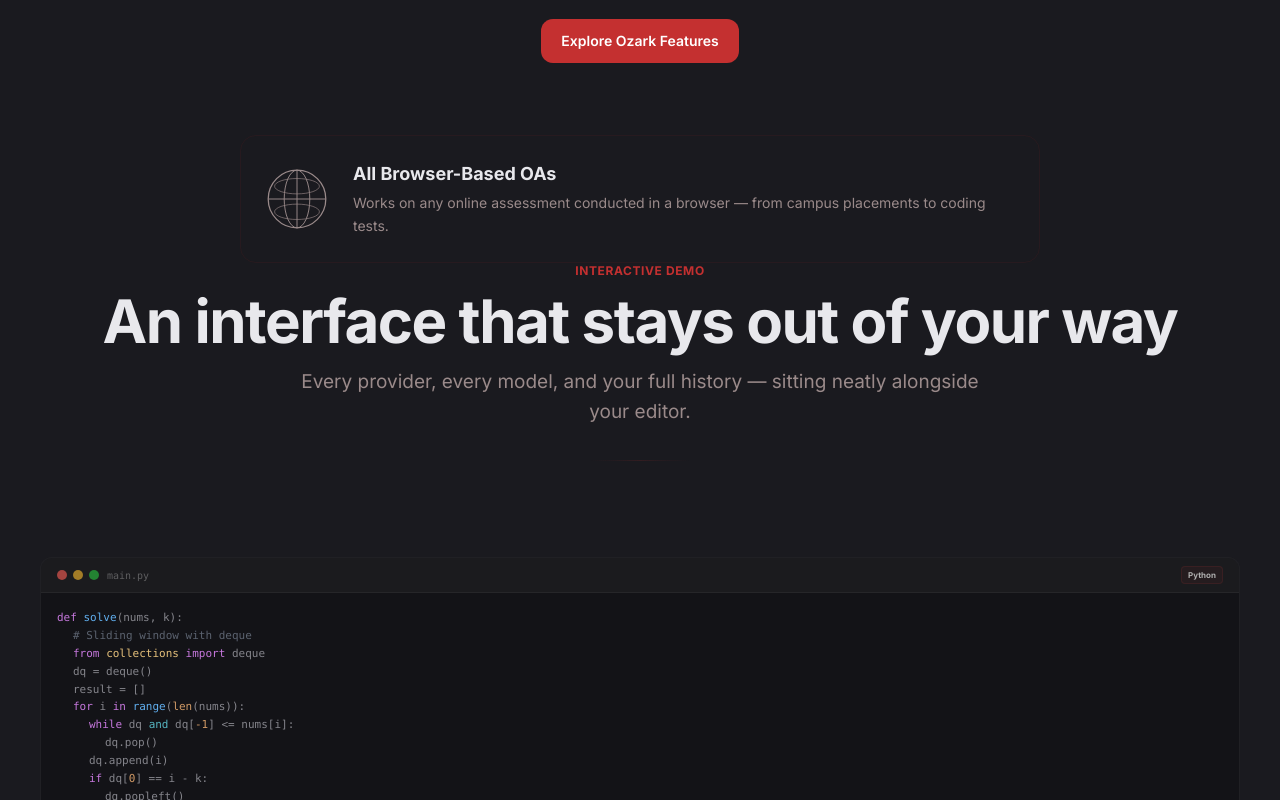
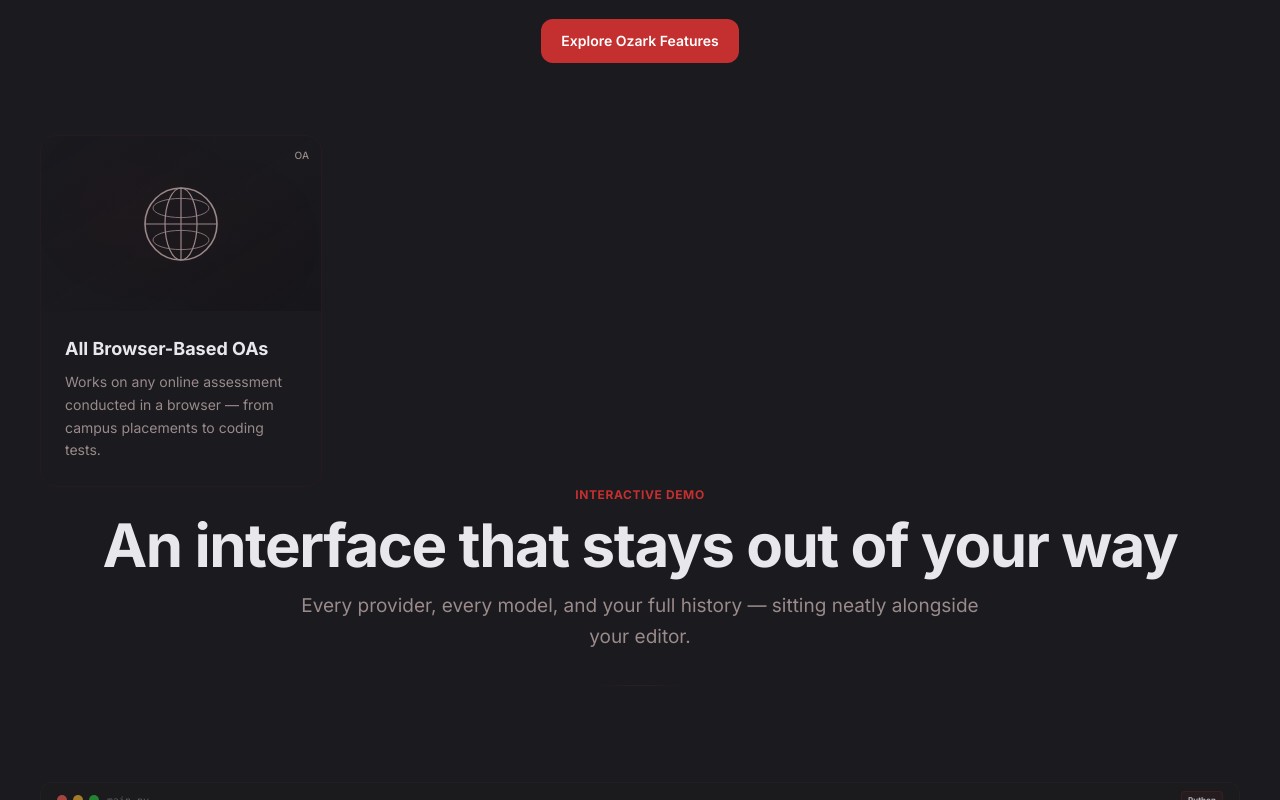
Before and after one commit to rishabhhgit/ozark-website, a React (Vite) app: page / in a window 1280 px wide. Shown: the part 1640-2440 px from the top of the page. Built offline with nearby package versions, Linux system fonts and the light colour scheme.

Commit message:
Style browser OA box as full product card

```diff
--- a/src/components/AppShowcase.jsx
+++ b/src/components/AppShowcase.jsx
@@ -79,11 +79,21 @@
 
       <OzarkBox />
 
-      <div className="mx-auto max-w-[800px] mt-8 rounded-2xl border border-[rgba(196,48,48,0.08)] bg-transparent p-6 flex items-center gap-6">
-        <img src="/globe.svg" alt="All Browser OAs" className="h-16 w-auto object-contain shrink-0" />
-        <div>
-          <h3 className="text-lg font-bold text-ink mb-1">All Browser-Based OAs</h3>
-          <p className="text-[14px] text-sub leading-relaxed">Works on any online assessment conducted in a browser — from campus placements to coding tests.</p>
+      <div className="mx-auto max-w-[1200px] mt-8 grid grid-cols-1 md:grid-cols-2 lg:grid-cols-4 gap-6 items-stretch">
+        <div className="relative overflow-hidden rounded-2xl border border-[rgba(196,48,48,0.08)] bg-transparent transition-all duration-300 hover:border-[rgba(196,48,48,0.2)] hover:scale-[1.02]">
+          <div className="flex flex-col h-full">
+            <div className="relative aspect-[16/10] bg-gradient-to-br from-[rgba(26,26,31,0.6)] via-[rgba(27,25,29,0.5)] to-[rgba(19,17,21,0.4)] flex items-center justify-center p-8 overflow-hidden">
+              <div className="absolute inset-0 opacity-30" style={{
+                background: "radial-gradient(circle at 30% 40%, rgba(196,48,48,0.08) 0%, transparent 50%), radial-gradient(circle at 70% 60%, rgba(196,48,48,0.05) 0%, transparent 50%)",
+              }} />
+              <img src="/globe.svg" alt="All Browser-Based OAs" className="h-20 w-auto object-contain" />
+              <div className="absolute top-3 right-3 text-[10px] text-[#9a8a8a] font-medium">OA</div>
+            </div>
+            <div className="p-5 md:p-6 flex flex-col flex-1">
+              <h3 className="text-lg font-bold text-ink mb-2">All Browser-Based OAs</h3>
+              <p className="text-sm text-sub leading-relaxed flex-1 min-h-[60px]">Works on any online assessment conducted in a browser — from campus placements to coding tests.</p>
+            </div>
+          </div>
         </div>
       </div>
 
```
